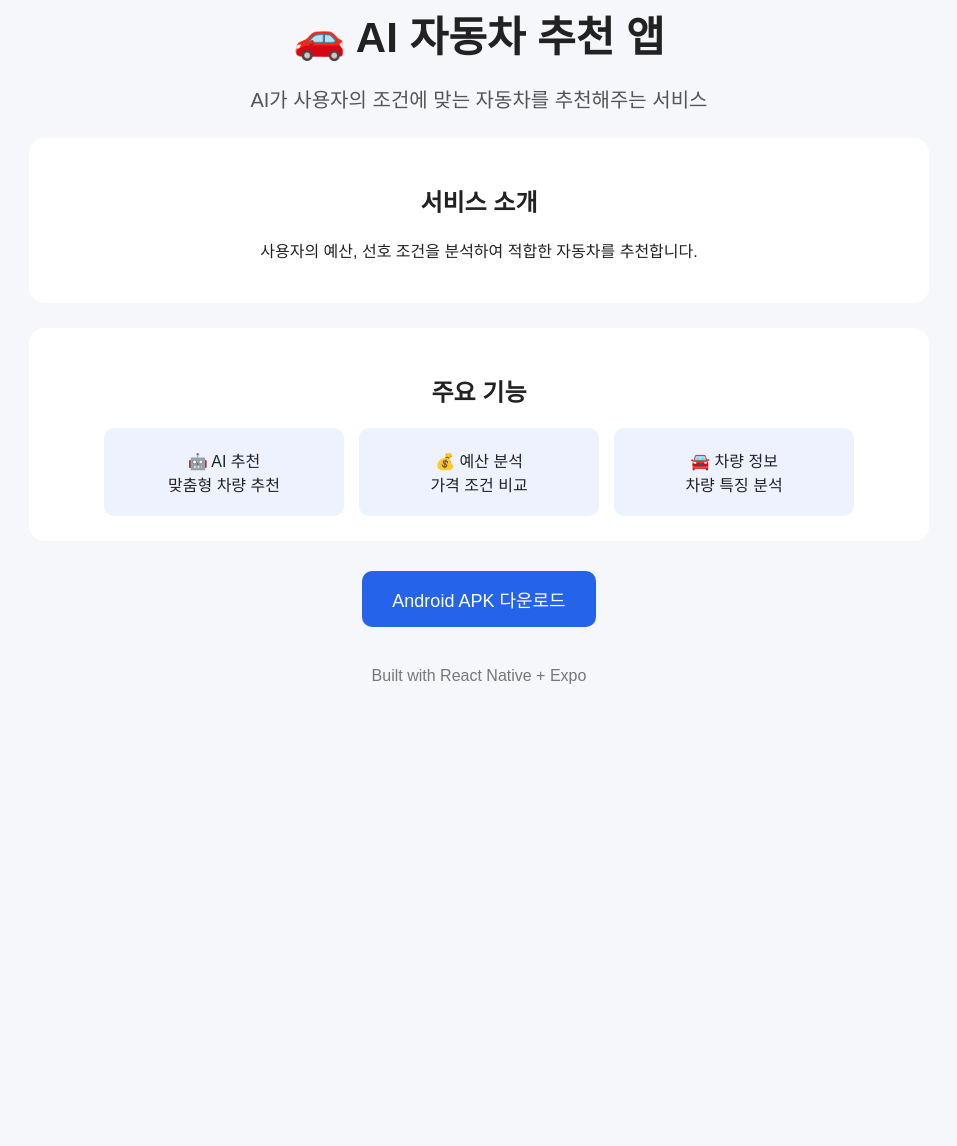
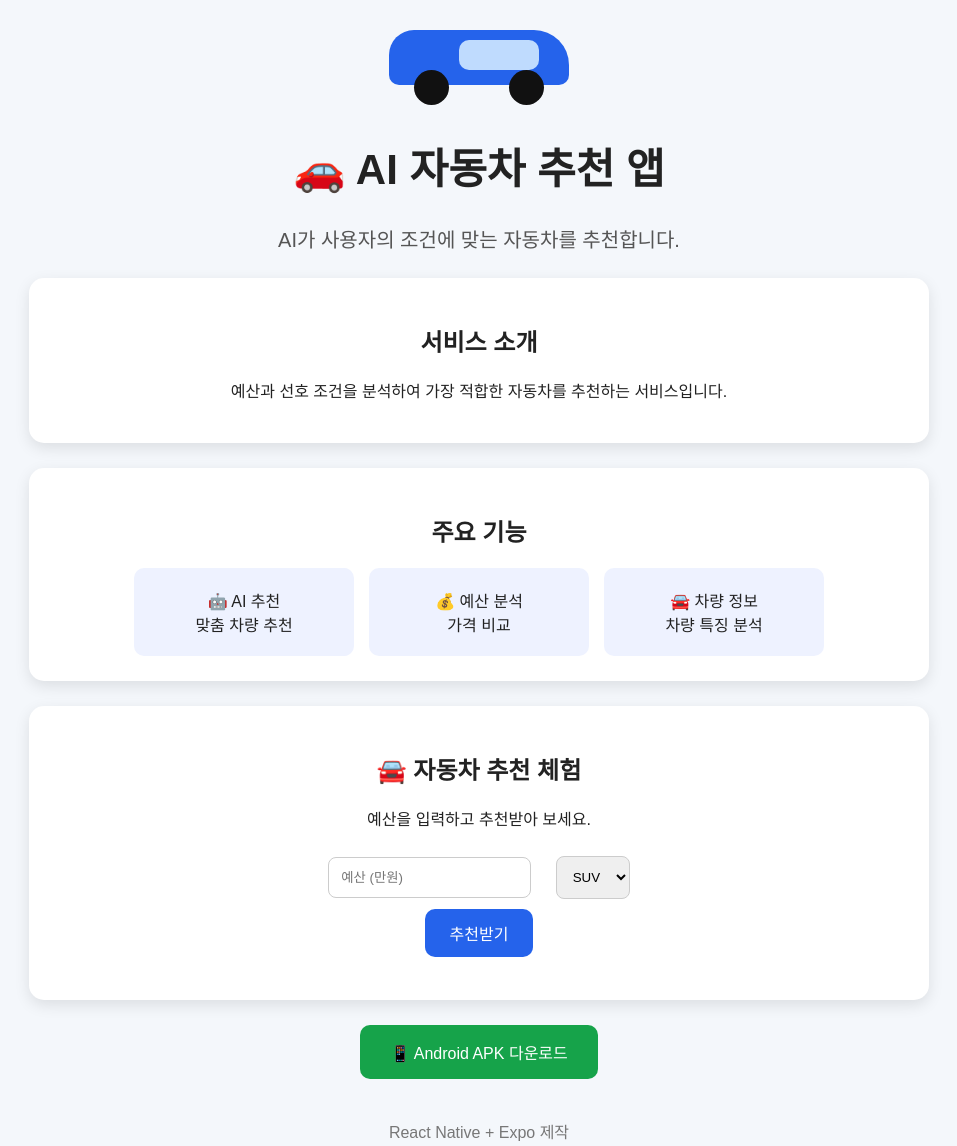
Before and after one commit to kimjuchan0629-code/car-ai-recommend-app, a plain HTML site: page docs/index.html in a window 1280 px wide. Shown: the part 65-1211 px from the top of the page, without its empty margins (161-1118 px from the left). Before the commit the page ends 806 px from the top, so only its background shows below. Drawn offline with Linux system fonts and the light colour scheme.

Commit message:
add web car recommendation feature

```diff
--- a/docs/index.html
+++ b/docs/index.html
@@ -3,82 +3,181 @@
 <head>
 <meta charset="UTF-8">
 <meta name="viewport" content="width=device-width, initial-scale=1.0">
+
 <title>AI 자동차 추천 앱</title>
 
 <style>
+
 body {
     font-family: Arial, sans-serif;
-    margin: 0;
-    background: #f5f7fb;
-    color: #222;
+    margin:0;
+    background:#f4f7fb;
+    color:#222;
 }
 
 .container {
-    max-width: 900px;
-    margin: auto;
-    padding: 40px 20px;
-    text-align: center;
+    max-width:900px;
+    margin:auto;
+    padding:40px 20px;
+    text-align:center;
 }
 
 h1 {
-    font-size: 42px;
-    margin-bottom: 10px;
+    font-size:42px;
 }
 
 .subtitle {
-    font-size: 20px;
-    color: #555;
+    font-size:20px;
+    color:#555;
 }
 
+
 .card {
-    background: white;
-    padding: 25px;
-    margin-top: 25px;
-    border-radius: 15px;
+    background:white;
+    padding:25px;
+    margin-top:25px;
+    border-radius:15px;
+    box-shadow:0 5px 15px rgba(0,0,0,0.1);
 }
 
+
 .features {
-    display: flex;
-    gap: 15px;
-    justify-content: center;
-    flex-wrap: wrap;
+    display:flex;
+    justify-content:center;
+    gap:15px;
+    flex-wrap:wrap;
 }
 
+
 .feature {
-    background: #eef2ff;
-    padding: 20px;
-    border-radius: 10px;
-    width: 200px;
+    background:#eef2ff;
+    padding:20px;
+    border-radius:10px;
+    width:180px;
 }
 
-.button {
-    display: inline-block;
-    margin-top: 30px;
-    padding: 15px 30px;
-    background: #2563eb;
-    color: white;
-    text-decoration: none;
-    border-radius: 10px;
-    font-size: 18px;
+
+input, select {
+    padding:12px;
+    margin:10px;
+    border-radius:8px;
+    border:1px solid #ccc;
 }
 
+
+button {
+    padding:12px 25px;
+    background:#2563eb;
+    color:white;
+    border:none;
+    border-radius:10px;
+    cursor:pointer;
+    font-size:16px;
+}
+
+
+button:hover {
+    background:#1d4ed8;
+}
+
+
+.download {
+    display:inline-block;
+    margin-top:25px;
+    padding:15px 30px;
+    background:#16a34a;
+    color:white;
+    text-decoration:none;
+    border-radius:10px;
+}
+
+
+/* 자동차 모형 */
+
+.car {
+    width:220px;
+    height:100px;
+    margin:30px auto;
+    position:relative;
+}
+
+
+.body {
+    position:absolute;
+    width:180px;
+    height:55px;
+    background:#2563eb;
+    bottom:20px;
+    left:20px;
+    border-radius:25px 35px 10px 10px;
+}
+
+
+.window {
+    position:absolute;
+    width:80px;
+    height:30px;
+    background:#bfdbfe;
+    top:10px;
+    left:70px;
+    border-radius:10px;
+}
+
+
+.wheel {
+    position:absolute;
+    width:35px;
+    height:35px;
+    background:#111;
+    border-radius:50%;
+    bottom:0;
+}
+
+
+.left {
+    left:45px;
+}
+
+
+.right {
+    right:45px;
+}
+
+
 footer {
-    margin-top: 40px;
-    color: #777;
+    margin-top:40px;
+    color:#777;
 }
+
 </style>
 
 </head>
 
+
 <body>
 
+
 <div class="container">
+
+
+<div class="car">
+
+<div class="body">
+<div class="window"></div>
+</div>
+
+<div class="wheel left"></div>
+<div class="wheel right"></div>
+
+</div>
+
 
 <h1>🚗 AI 자동차 추천 앱</h1>
 
 <p class="subtitle">
-AI가 사용자의 조건에 맞는 자동차를 추천해주는 서비스
+AI가 사용자의 조건에 맞는 자동차를 추천합니다.
 </p>
+
 
 
 <div class="card">
@@ -86,53 +185,164 @@ AI가 사용자의 조건에 맞는 자동차를 추천해주는 서비스
 <h2>서비스 소개</h2>
 
 <p>
-사용자의 예산, 선호 조건을 분석하여
-적합한 자동차를 추천합니다.
+예산과 선호 조건을 분석하여
+가장 적합한 자동차를 추천하는 서비스입니다.
 </p>
 
 </div>
+
+
 
 
 <div class="card">
 
 <h2>주요 기능</h2>
 
+
 <div class="features">
 
 <div class="feature">
 🤖 AI 추천<br>
-맞춤형 차량 추천
+맞춤 차량 추천
 </div>
+
 
 <div class="feature">
 💰 예산 분석<br>
-가격 조건 비교
+가격 비교
 </div>
+
 
 <div class="feature">
 🚘 차량 정보<br>
 차량 특징 분석
 </div>
 
+
 </div>
 
 </div>
 
 
-<a class="button"
-href="https://expo.dev/artifacts/eas/9aDlJcZEWwXXdSC_2Gj1kH_v2ckUEl9ri7m5dQYRihk.apk">
-Android APK 다운로드
-</a>
 
 
-<footer>
+
+<div class="card">
+
+
+<h2>🚘 자동차 추천 체험</h2>
+
+
 <p>
-Built with React Native + Expo
+예산을 입력하고 추천받아 보세요.
 </p>
-</footer>
+
+
+<input id="money" placeholder="예산 (만원)">
+
+
+<select id="type">
+
+<option>SUV</option>
+<option>세단</option>
+<option>경차</option>
+
+</select>
+
+
+<br>
+
+
+<button onclick="recommend()">
+추천받기
+</button>
+
+
+<h3 id="result"></h3>
 
 
 </div>
 
+
+
+
+<a class="download"
+href="https://expo.dev/artifacts/eas/9aDlJcZEWwXXdSC_2Gj1kH_v2ckUEl9ri7m5dQYRihk.apk">
+
+📱 Android APK 다운로드
+
+</a>
+
+
+
+
+<footer>
+
+<p>
+React Native + Expo 제작
+</p>
+
+</footer>
+
+
+
+</div>
+
+
+
+<script>
+
+function recommend(){
+
+
+let money =
+Number(document.getElementById("money").value);
+
+
+let type =
+document.getElementById("type").value;
+
+
+let result =
+document.getElementById("result");
+
+
+
+if(type=="SUV" && money>=2500){
+
+result.innerHTML =
+"🚙 추천 차량 : 현대 투싼<br>실용적인 SUV와 적합한 예산입니다.";
+
+}
+
+else if(type=="세단" && money>=3000){
+
+result.innerHTML =
+"🚗 추천 차량 : 현대 그랜저<br>편안한 세단을 원하는 사용자에게 추천합니다.";
+
+}
+
+else if(type=="경차"){
+
+result.innerHTML =
+"🚘 추천 차량 : 기아 모닝<br>경제적인 차량을 추천합니다.";
+
+}
+
+else {
+
+result.innerHTML =
+"조건에 맞는 차량을 찾는 중입니다.<br>예산을 조금 높여보세요.";
+
+}
+
+
+}
+
+
+</script>
+
+
+
 </body>
 </html>
```
